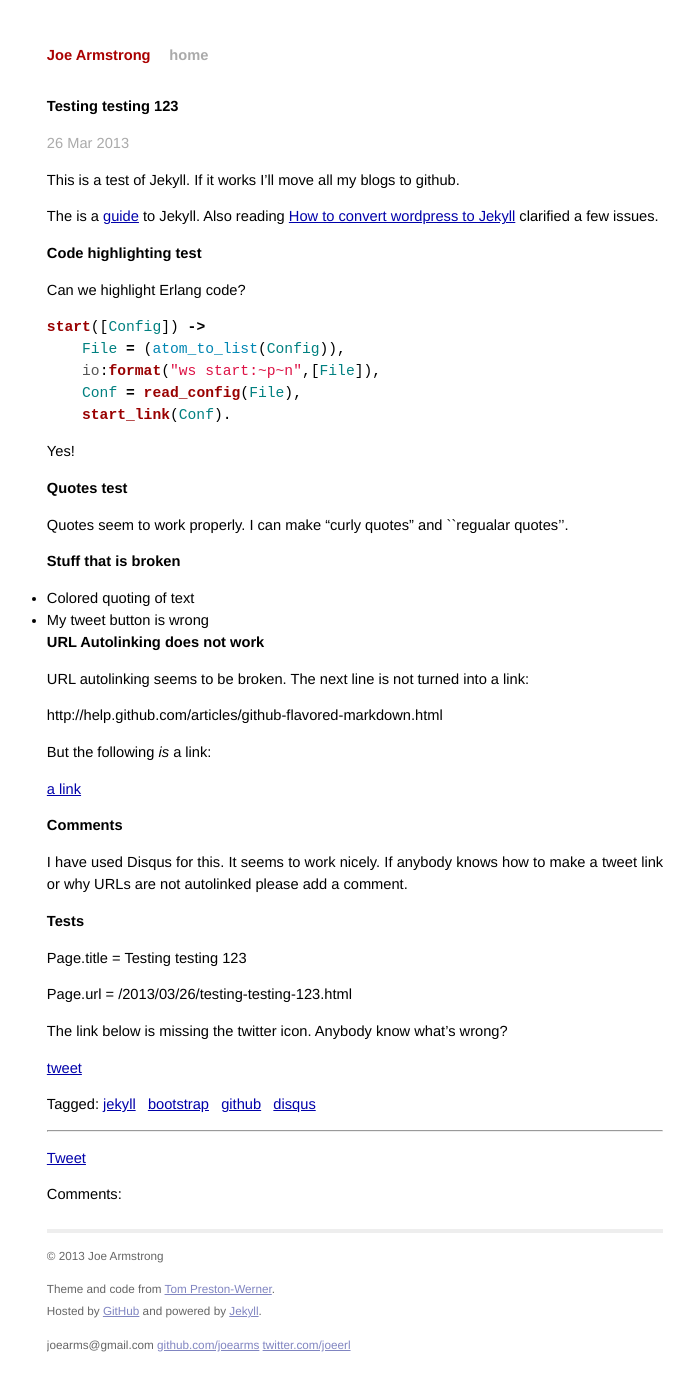
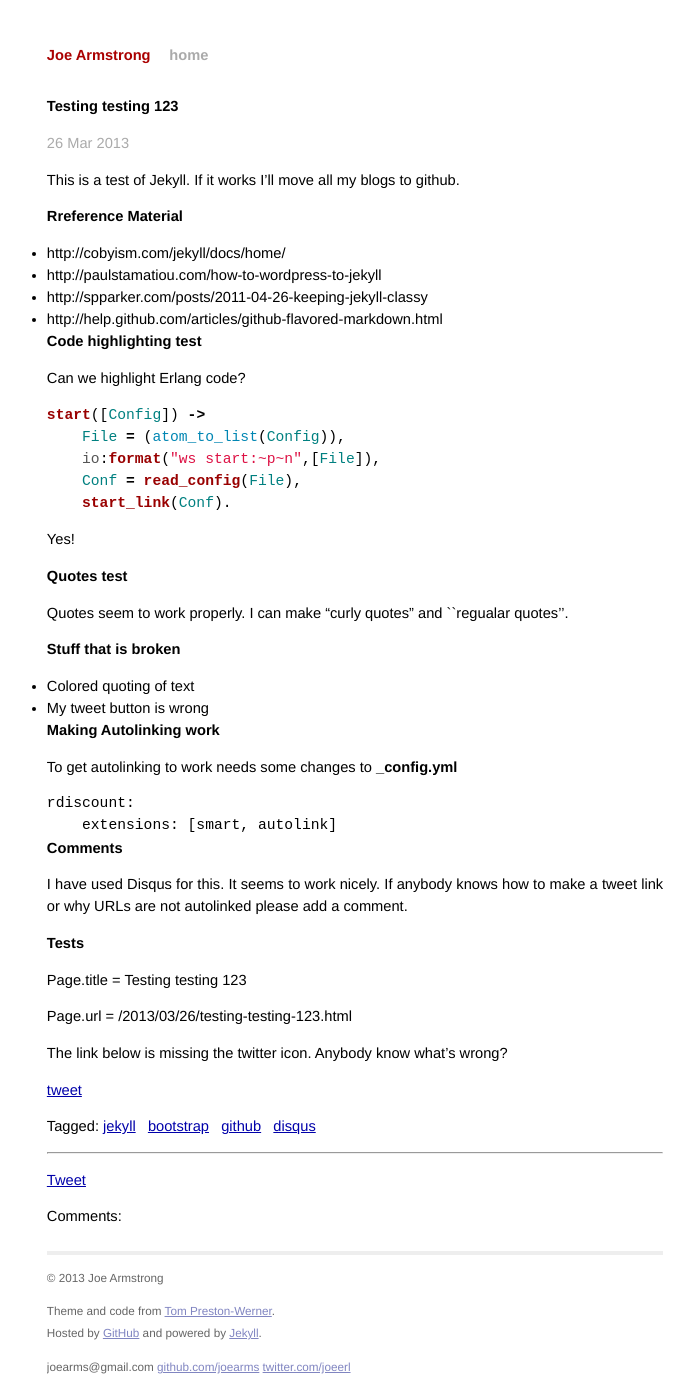
Before and after one commit to joearms/old.blog, a Jekyll site: the page built from _posts/2013-03-26-testing-testing-123.md, in a window 1280 px wide. Shown: the whole page, without its empty margins (285-979 px from the left). Built offline with Jekyll 4.4.1, drawn with Linux system fonts in a browser that asks for light colours; Markdown is read by kramdown in place of the engine named in the settings; comment, search, counter and statistics services are not loaded; before the commit the page ends 1368 px from its top, so only the background shows below that.

Commit message:
fixed autolinking

```diff
--- a/_config.yml
+++ b/_config.yml
@@ -1,7 +1,7 @@
 markdown: rdiscount
 pygments: true
 rdiscount:
-  extensions: [smart]
+  extensions: [smart, autolink]
 
 comments :
    provider: disqus
--- a/_posts/2013-03-26-testing-testing-123.md
+++ b/_posts/2013-03-26-testing-testing-123.md
@@ -11,9 +11,14 @@
 
 This is a test of Jekyll. If it works I'll move all my blogs to github.
 
-The is a <a href="http://cobyism.com/jekyll/docs/home/">guide</a> to Jekyll. Also
-reading <a href="http://paulstamatiou.com/how-to-wordpress-to-jekyll">How to convert
-wordpress to Jekyll</a> clarified a few issues.
+Rreference Material
+==================
+
+* http://cobyism.com/jekyll/docs/home/
+* http://paulstamatiou.com/how-to-wordpress-to-jekyll
+* http://spparker.com/posts/2011-04-26-keeping-jekyll-classy
+* http://help.github.com/articles/github-flavored-markdown.html
+
 
 Code highlighting test
 ======================
@@ -43,17 +48,15 @@
 * Colored quoting of text
 * My tweet button is wrong
 
-URL Autolinking does not work
+Making Autolinking work
 ==========
 
-URL autolinking seems to be broken. The next line is not turned into
-a link:
+To get autolinking to work needs some changes to <b>_config.yml</b>
 
-http://help.github.com/articles/github-flavored-markdown.html
+    rdiscount:
+        extensions: [smart, autolink]
 
-But the following *is* a link:
 
-<a href="http://help.github.com/articles/github-flavored-markdown.html">a link</a>
 
 
 Comments
```
